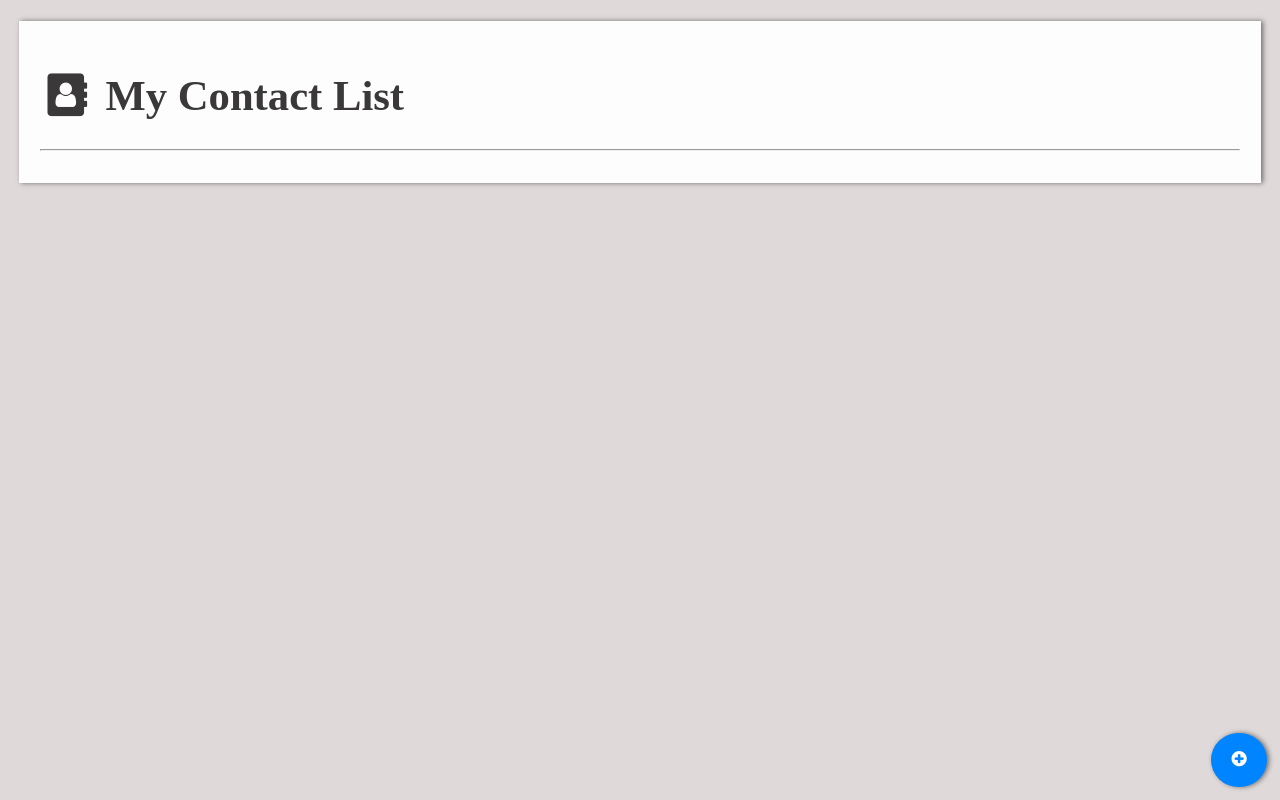
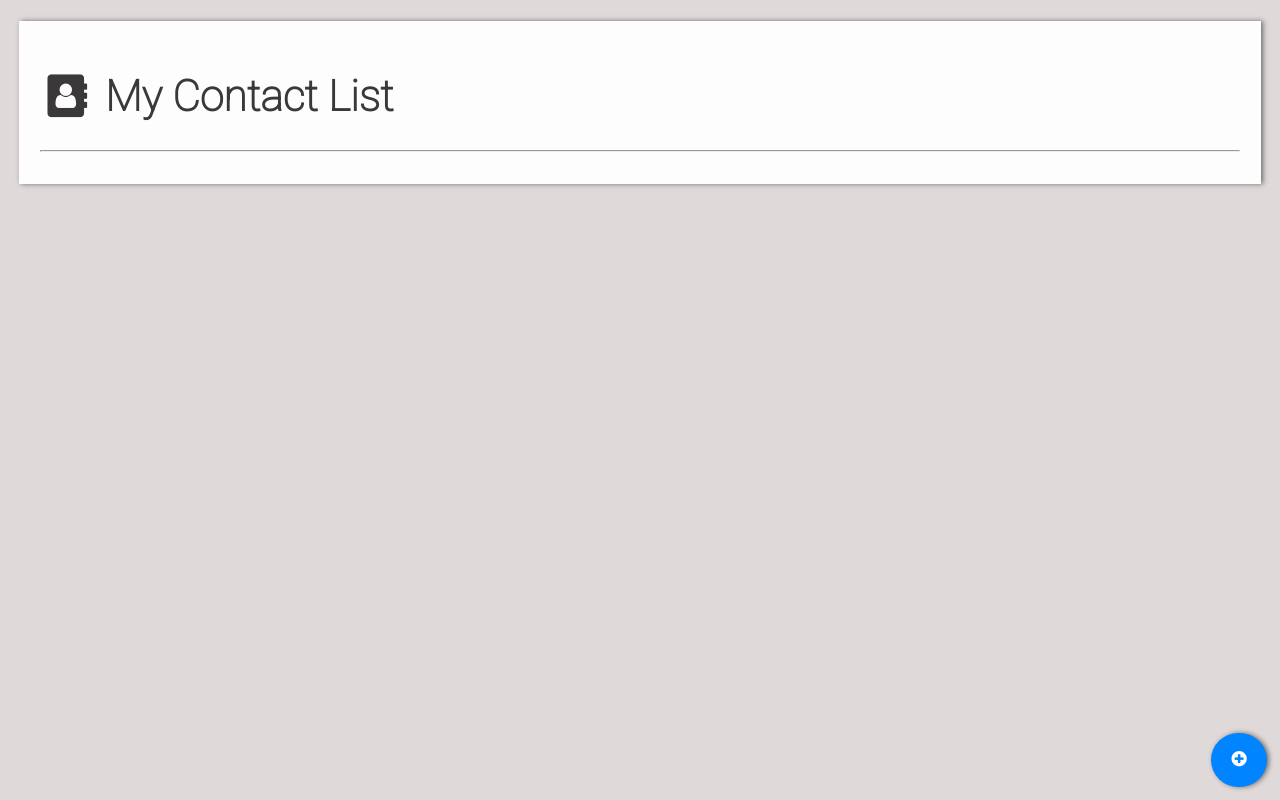
Before and after one commit to LemonadeGT1/contact-list-main, a plain HTML site: page index.html in a window 1280 px wide. Drawn offline with Linux system fonts and the light colour scheme.

Commit message:
Added Google font 'Roboto'

```diff
--- a/index.html
+++ b/index.html
@@ -8,6 +8,10 @@
   <link rel="stylesheet" href="style.css">
   <link href="https://stackpath.bootstrapcdn.com/font-awesome/4.7.0/css/font-awesome.min.css" rel="stylesheet"
     integrity="sha384-wvfXpqpZZVQGK6TAh5PVlGOfQNHSoD2xbE+QkPxCAFlNEevoEH3Sl0sibVcOQVnN" crossorigin="anonymous">
+
+  <link rel="preconnect" href="https://fonts.googleapis.com">
+  <link rel="preconnect" href="https://fonts.gstatic.com" crossorigin>
+  <link href="https://fonts.googleapis.com/css2?family=Roboto:wght@100&display=swap" rel="stylesheet">
 </head>
 
 <body>
--- a/style.css
+++ b/style.css
@@ -17,6 +17,7 @@ body{
   font-size: 16pt;
   color: var(--text-color);
   /* TODO Add font-family from google */
+  font-family: 'Roboto', sans-serif;
 }
 
 p{
```
